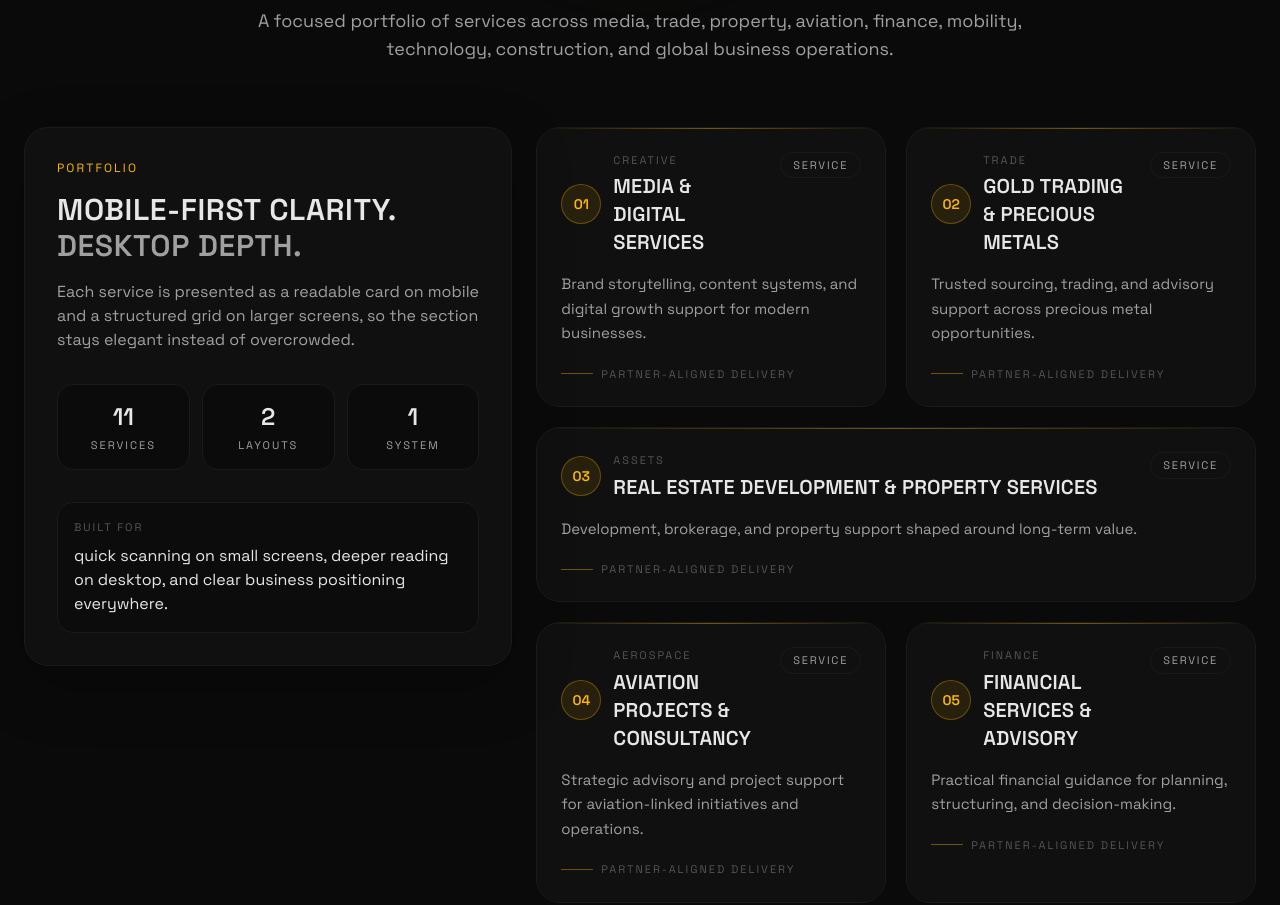
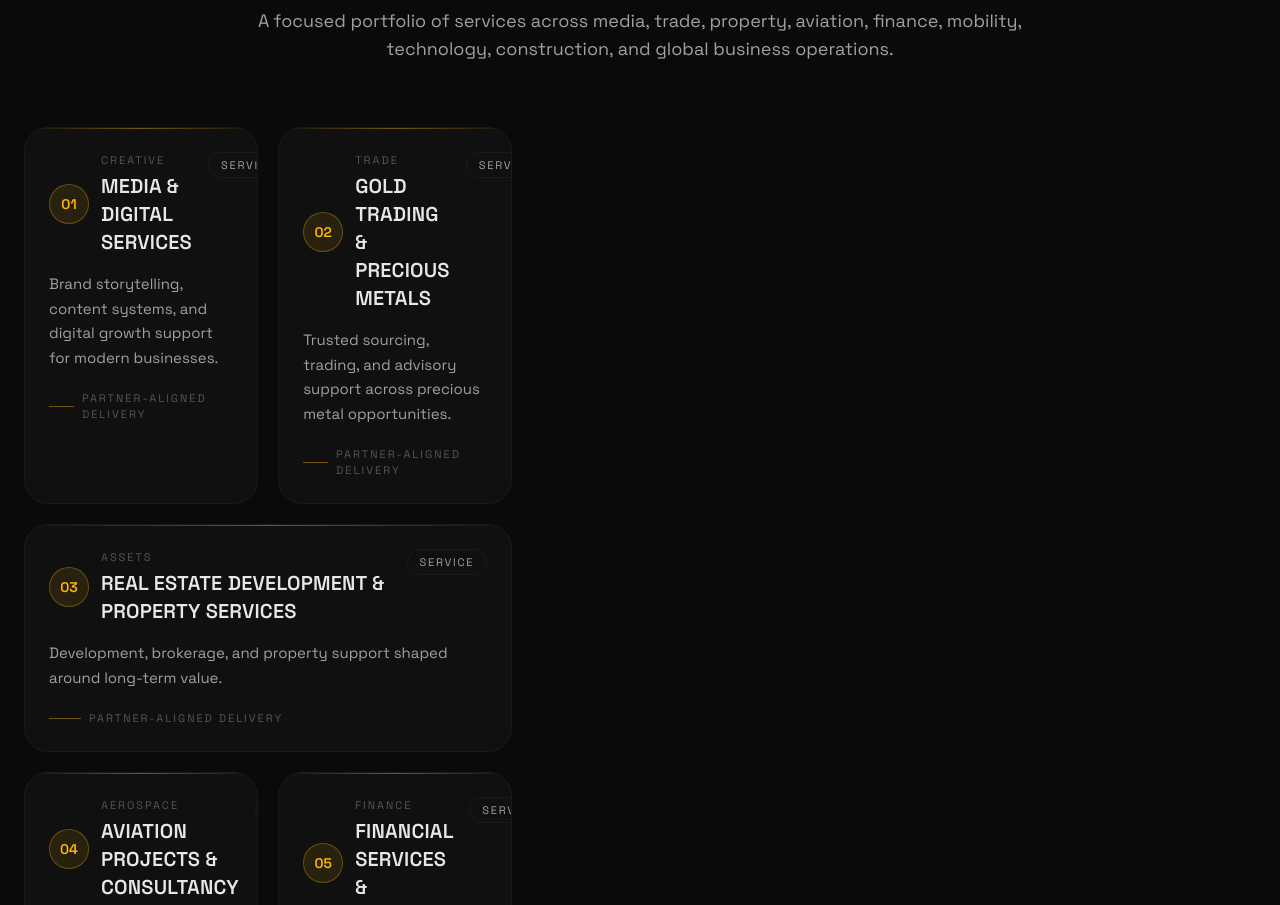
Before and after one commit to Sreeram4506/golden, a React (Vite) app: page / in a window 1280 px wide. Shown: the part 1440-2345 px from the top of the page. Built offline with nearby package versions, Linux system fonts and the light colour scheme; a web font is replaced by a local one.

Commit message:
chore: remove portfolio/built for copy from services section

```diff
--- a/src/sections/Services.tsx
+++ b/src/sections/Services.tsx
@@ -132,51 +132,6 @@ export default function Services() {
         </div>
 
         <div className="mt-14 grid gap-6 lg:mt-16 lg:grid-cols-[minmax(0,0.95fr)_minmax(0,1.4fr)] lg:items-start">
-          <aside className="lg:sticky lg:top-24">
-            <div className="service-card rounded-[1.5rem] border border-base-border bg-surface/95 p-6 sm:p-8 shadow-[0_20px_60px_rgba(0,0,0,0.25)] backdrop-blur-sm">
-              <p className="text-xs uppercase tracking-[0.18em] text-amber mb-4">Portfolio</p>
-              <h3 className="font-grotesk text-2xl sm:text-3xl font-semibold uppercase tracking-[0.02em] text-text-primary">
-                Mobile-first clarity.
-                <span className="block text-text-secondary">Desktop depth.</span>
-              </h3>
-              <p className="mt-4 text-sm sm:text-base leading-relaxed text-text-secondary">
-                Each service is presented as a readable card on mobile and a structured grid on
-                larger screens, so the section stays elegant instead of overcrowded.
-              </p>
-
-              <div className="mt-8 grid grid-cols-3 gap-3">
-                <div className="rounded-2xl border border-base-border bg-void/80 p-4 text-center">
-                  <span className="block text-2xl font-semibold text-text-primary">11</span>
-                  <span className="mt-1 block text-[11px] uppercase tracking-[0.18em] text-text-secondary">
-                    Services
-                  </span>
-                </div>
-                <div className="rounded-2xl border border-base-border bg-void/80 p-4 text-center">
-                  <span className="block text-2xl font-semibold text-text-primary">2</span>
-                  <span className="mt-1 block text-[11px] uppercase tracking-[0.18em] text-text-secondary">
-                    Layouts
-                  </span>
-                </div>
-                <div className="rounded-2xl border border-base-border bg-void/80 p-4 text-center">
-                  <span className="block text-2xl font-semibold text-text-primary">1</span>
-                  <span className="mt-1 block text-[11px] uppercase tracking-[0.18em] text-text-secondary">
-                    System
-                  </span>
-                </div>
-              </div>
-
-              <div className="mt-8 rounded-2xl border border-base-border bg-void/70 p-4">
-                <p className="text-[11px] uppercase tracking-[0.18em] text-text-muted">
-                  Built for
-                </p>
-                <p className="mt-2 text-sm sm:text-base text-text-primary leading-relaxed">
-                  quick scanning on small screens, deeper reading on desktop, and clear business
-                  positioning everywhere.
-                </p>
-              </div>
-            </div>
-          </aside>
-
           <div className="grid gap-4 sm:grid-cols-2 xl:gap-5">
             {SERVICES.map((service, index) => (
               <article
```
